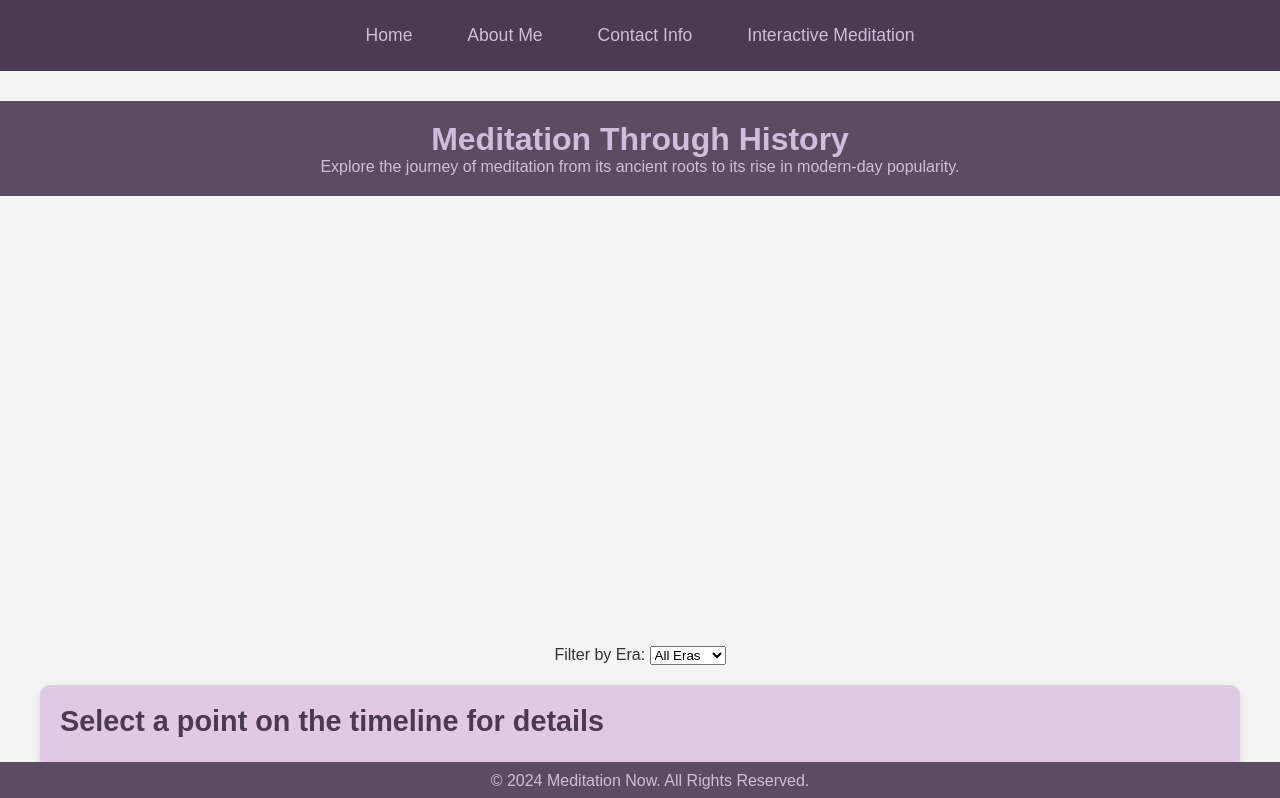
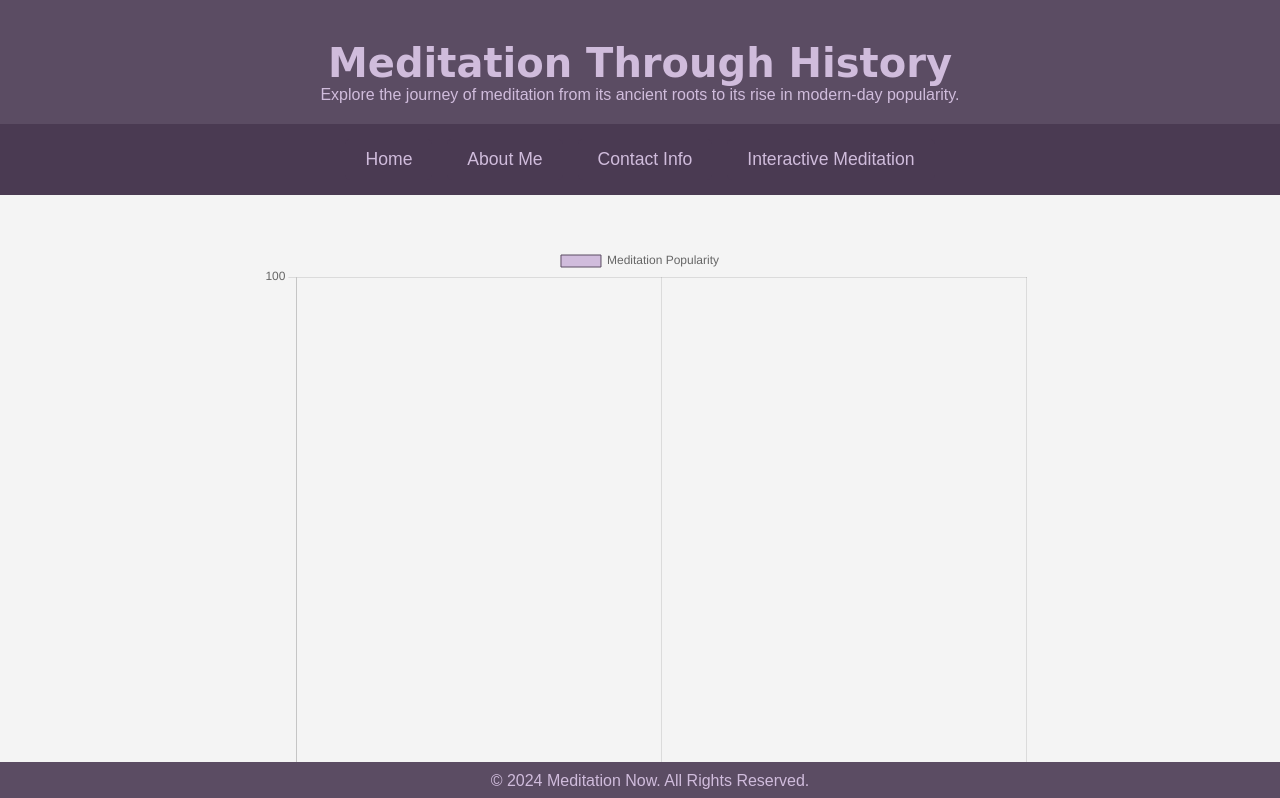
Before and after one commit to xscape24/MeditationNow, a plain HTML site: page data-visualization.html in a window 1280 px wide. Shown: the top 798 px of the page. Drawn offline with nearby package versions, Linux system fonts and the light colour scheme.

Commit message:
Update data-visualization.html

```diff
--- a/data-visualization.html
+++ b/data-visualization.html
@@ -8,6 +8,11 @@
     <script src="https://cdn.jsdelivr.net/npm/chart.js"></script> <!-- For visualization -->
 </head>
 <body>
+    <header>
+        <h1 class="main-title">Meditation Through History</h1>
+        <p>Explore the journey of meditation from its ancient roots to its rise in modern-day popularity.</p>
+    </header>
+
     <nav>
         <button class="button" onclick="location.href='index.html'">Home</button>
         <button class="button" onclick="location.href='about.html'">About Me</button>
@@ -15,27 +20,20 @@
         <button class="button" onclick="location.href='interactive.html'">Interactive Meditation</button>
     </nav>
 
-    <header>
-        <h1>Meditation Through History</h1>
-        <p>Explore the journey of meditation from its ancient roots to its rise in modern-day popularity.</p>
-    </header>
-
     <div class="container">
-        <!-- Timeline Chart Container -->
         <canvas id="meditationTimeline" width="800" height="400"></canvas>
 
         <!-- Filter Section -->
         <div class="filter-section">
-            <label for="eraFilter">Filter by Era:</label>
-            <select id="eraFilter" onchange="filterData()">
-                <option value="all">All Eras</option>
+            <label for="eraFilter" class="filter-label">Filter by Era:</label>
+            <select id="eraFilter" class="filter-dropdown" onchange="updateTimeline()">
                 <option value="ancient">Ancient</option>
                 <option value="medieval">Medieval</option>
                 <option value="modern">Modern</option>
             </select>
         </div>
 
-        <!-- Description Section for Details on Demand -->
+        <!-- Description Section for Details -->
         <div id="detailSection" class="third-color">
             <h3 id="eraTitle">Select a point on the timeline for details</h3>
             <p id="eraDescription"></p>
```
